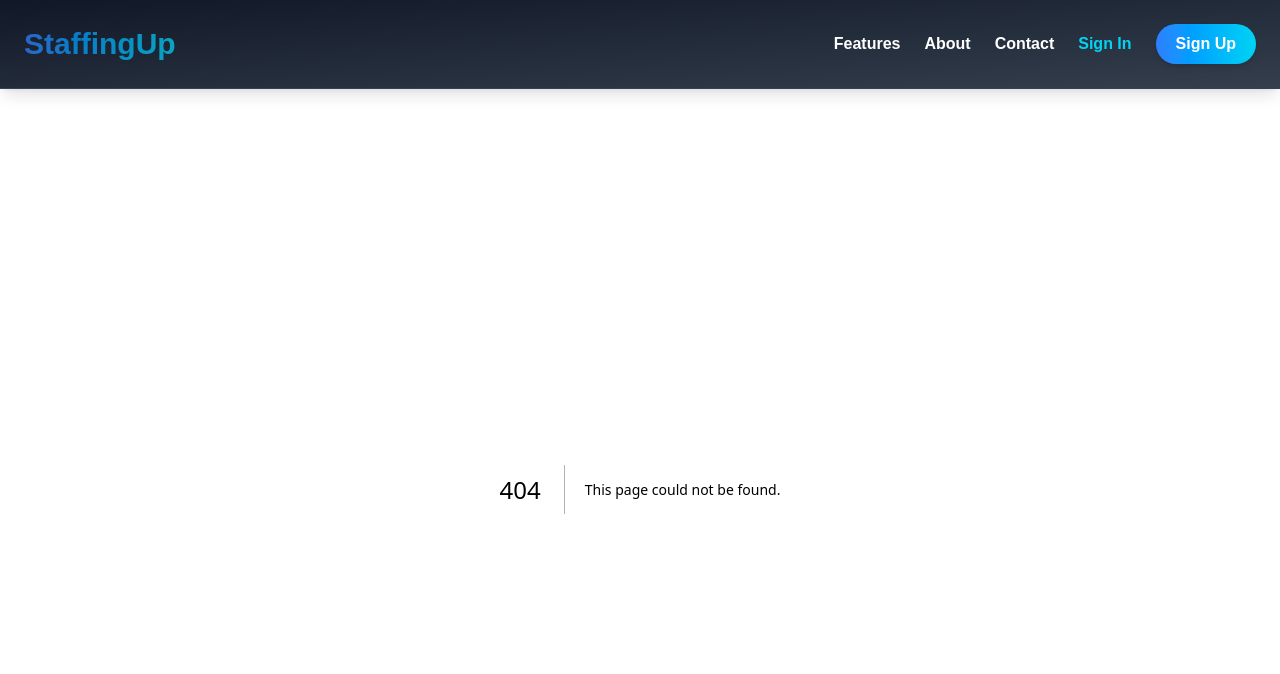
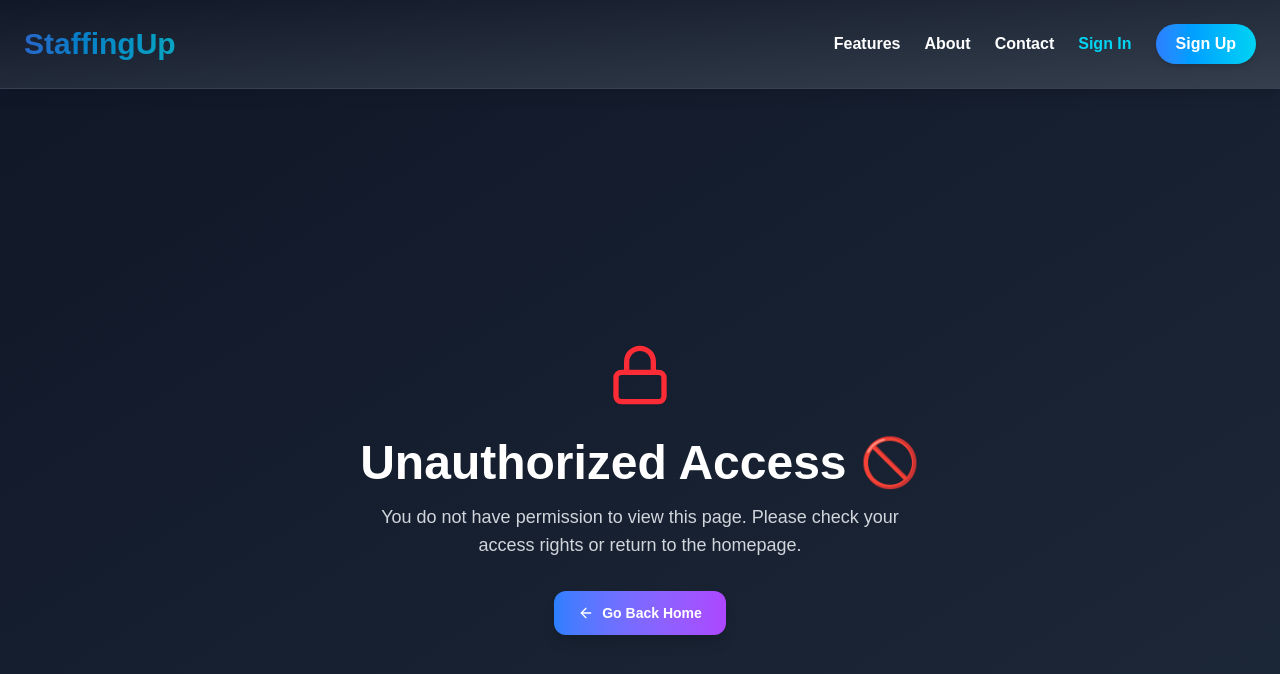
Before and after one commit to namesshaw/Staffing_app, a Next.js app in the folder frontend/: page /unauthorized in a window 1280 px wide. Before the commit this address had no page. Shown: the top 674 px of the page. Built offline with nearby package versions, Linux system fonts and the light colour scheme.

Commit message:
Added unauthorized page and fixed some minor bugs

```diff
--- a/frontend/app/(components)/client/addproject/page.tsx
+++ b/frontend/app/(components)/client/addproject/page.tsx
@@ -53,9 +53,11 @@ export default function AddProject() {
     })
     // const [error, setError] = useState("")
     useEffect(() => {
-        if(token){
-            setLoading(false)
+        if(!token){
+            setLoading(true)
+            return
         }
+        setLoading(false);
     },[token])
     // Add skill handler
     const handleAddSkill = (e: React.FormEvent) => {
--- a/frontend/app/(components)/client/ai/page.tsx
+++ b/frontend/app/(components)/client/ai/page.tsx
@@ -25,13 +25,15 @@ interface LLMResponse {
 export default function AIProjectPage() {
   const router = useRouter();
   const [prompt, setPrompt] = useState("");
-  const [isLoading, setIsLoading] = useState(false);
+  const [isLoading, setIsLoading] = useState(true);
   const token = useSelector((state: RootState) => state.auth.token);
   useEffect(() => {
-      if (token) {
-        router.push('/client/home');
+      if (!token) {
+       setIsLoading(true);
+       return;
       }
-    }, [token, router]);
+      setIsLoading(false);
+    }, [token]);
 
   const handleSubmit = async (e: React.FormEvent) => {
     e.preventDefault();
--- a/frontend/app/(components)/loading/loading.tsx
+++ b/frontend/app/(components)/loading/loading.tsx
@@ -1,4 +1,4 @@
-'use client';
+
 
 
 export default function Loading() {
--- /dev/null
+++ b/frontend/app/(components)/unauthorized/page.tsx
@@ -0,0 +1,34 @@
+"use client";
+
+import { useRouter } from "next/navigation";
+import { LockIcon, ArrowLeftIcon } from "lucide-react";
+import { useSelector } from "react-redux";
+import { RootState } from "@/public/store";
+
+
+export default function Unauthorized() {
+  const router = useRouter();
+  let role = useSelector((state:RootState)=>state.auth.role)
+  return (
+    <main className="min-h-screen bg-gradient-to-br from-gray-900 to-gray-800 text-white flex flex-col items-center justify-center p-6">
+      <div className="text-center max-w-xl">
+        <div className="mb-8">
+          <LockIcon className="w-16 h-16 mx-auto text-red-500" />
+        </div>
+        <h1 className="text-4xl md:text-5xl font-bold mb-4">
+          Unauthorized Access 🚫
+        </h1>
+        <p className="text-lg text-gray-300 mb-8">
+          You do not have permission to view this page. Please check your access rights or return to the homepage.
+        </p>
+        <button
+          onClick={() => router.push(`/${role}/home`)}
+          className="inline-flex items-center gap-2 px-6 py-3 bg-gradient-to-r from-blue-500 to-purple-500 hover:from-blue-600 hover:to-purple-600 text-white text-sm font-semibold rounded-xl shadow-lg transition-all"
+        >
+          <ArrowLeftIcon className="w-4 h-4" />
+          Go Back Home
+        </button>
+      </div>
+    </main>
+  );
+}
```
Also changed, not shown: 2 other files (tests, documents, lock files or other folders).
